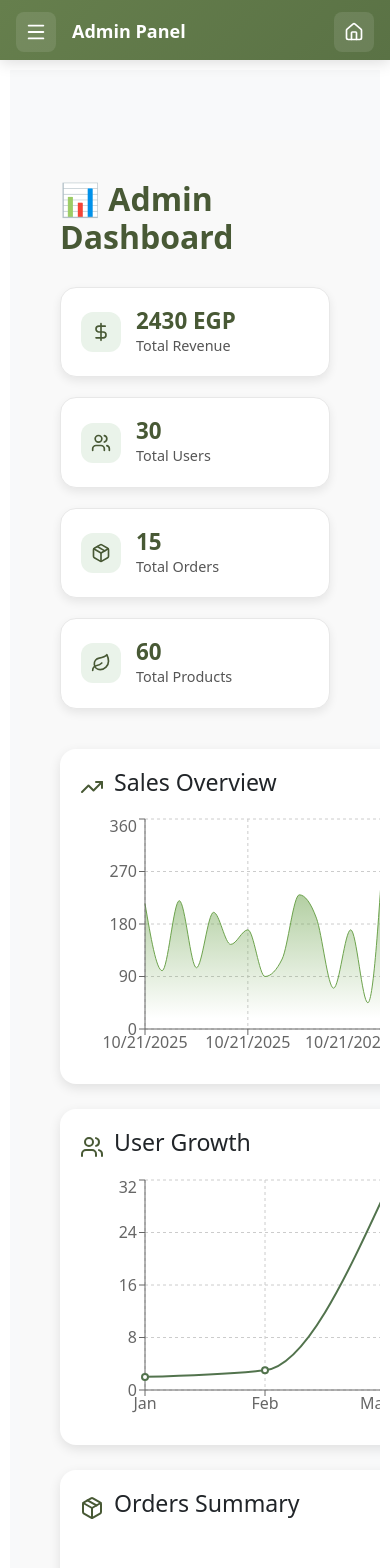
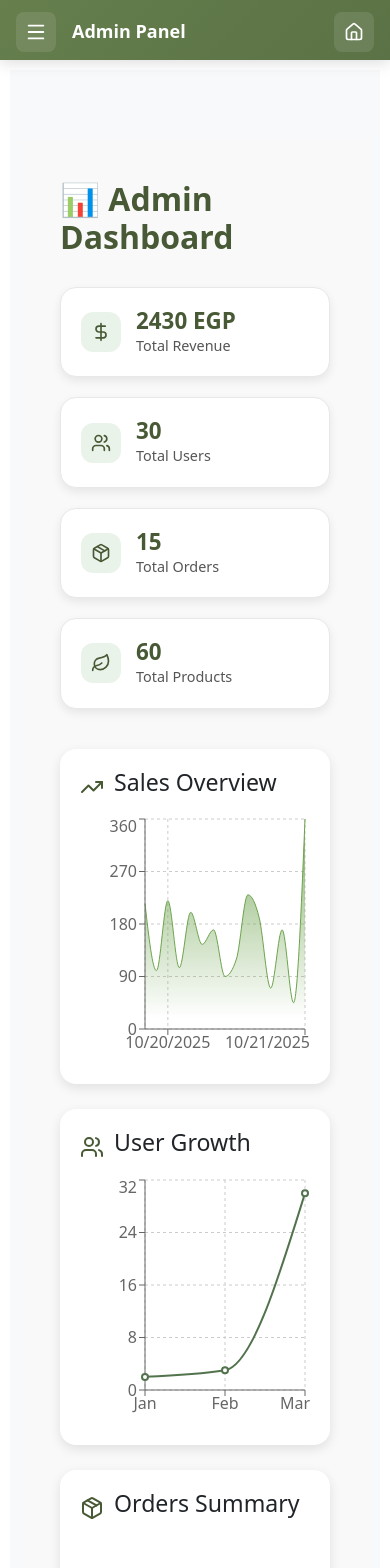
Before and after one commit to ahazem256/React-project, a React (Vite) app in the folder verdora/: page /admin/dashboard in a window 390 px wide. Shown: the top 1568 px of the page. Built offline with nearby package versions, Linux system fonts and the light colour scheme; data requests are answered from the project's data file; sample sign-in values are in the browser's storage.

Commit message:
update in css dashboard page

```diff
--- a/verdora/src/pages/AdminDashbord/DashboardPage.css
+++ b/verdora/src/pages/AdminDashbord/DashboardPage.css
@@ -12,9 +12,10 @@
 
 .charts-grid {
     display: grid;
-    grid-template-columns: repeat(auto-fit, minmax(350px, 1fr));
+    grid-template-columns: repeat(2, 1fr);
     gap: 25px;
 }
+
 
 .chart-card {
     background: var(--body-background);
@@ -83,3 +84,9 @@
     font-size: 0.9rem;
     margin: 0;
 }
+
+@media (max-width: 768px) {
+    .charts-grid {
+        grid-template-columns: 1fr;
+    }
+}
```
